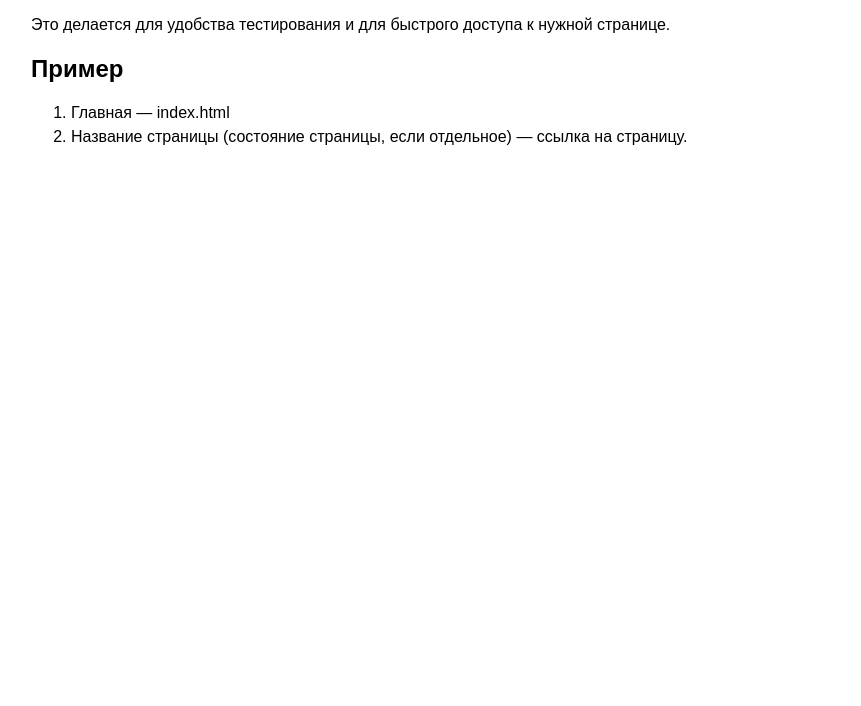
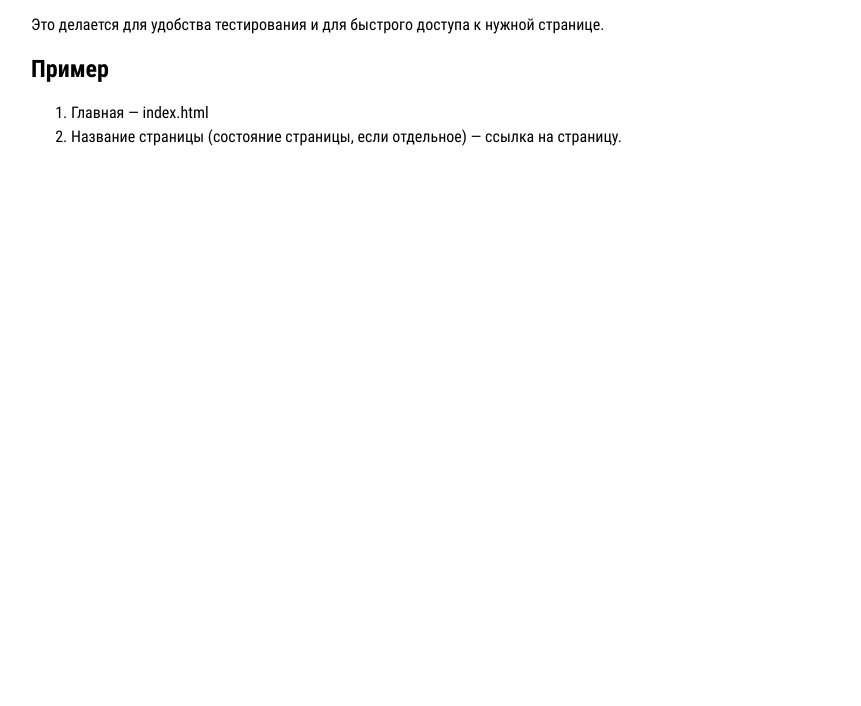
Before and after one commit to restby/projectFitness2.0, a website: page source/sitemap.html in a window 1280 px wide. Shown: the part 94-800 px from the top of the page, without its empty margins (1-862 px from the left). Drawn offline with nearby package versions, Linux system fonts and the light colour scheme; files that its build step writes are made by us from their sources.

Commit message:
Прописывает шрифты

```diff
--- a/source/sass/global/fonts.scss
+++ b/source/sass/global/fonts.scss
@@ -1,8 +1,56 @@
+@font-face {
+  font-style: normal;
+  font-weight: 300;
+  font-family: "RobotoCondensed";
+  font-display: swap;
+  src: url("../../fonts/RobotoCondensed-Light.woff2") format("woff2"),
+    url("../../fonts/RobotoCondensed-Light.woff") format("woff");
+}
 @font-face {
   font-style: normal;
   font-weight: 400;
-  font-family: "";
-
+  font-family: "RobotoCondensed";
   font-display: swap;
-  src: url("../fonts/.woff2") format("woff2");
+  src: url("../../fonts/RobotoCondensed-Regular.woff2") format("woff2"),
+    url("../../fonts/RobotoCondensed-Regular.woff") format("woff");
 }
+@font-face {
+  font-style: normal;
+  font-weight: 500;
+  font-family: "RobotoCondensed";
+  font-display: swap;
+  src: url("../../fonts/RobotoCondensed-Medium.woff2") format("woff2"),
+    url("../../fonts/RobotoCondensed-Medium.woff") format("woff");
+}
+@font-face {
+  font-style: normal;
+  font-weight: 600;
+  font-family: "RobotoCondensed";
+  font-display: swap;
+  src: url("../../fonts/RobotoCondensed-SemiBold.woff2") format("woff2"),
+    url("../../fonts/RobotoCondensed-SemiBold.woff") format("woff");
+}
+@font-face {
+  font-style: normal;
+  font-weight: 700;
+  font-family: "RobotoCondensed";
+  font-display: swap;
+  src: url("../../fonts/RobotoCondensed-Bold.woff2") format("woff2"),
+    url("../../fonts/RobotoCondensed-Bold.woff") format("woff");
+}
+@font-face {
+  font-style: normal;
+  font-weight: 700;
+  font-family: "AlumniSans";
+  font-display: swap;
+  src: url("../../fonts/AlumniSans-Bold.woff2") format("woff2"),
+    url("../../fonts/AlumniSans-Bold.woff") format("woff");
+}
+@font-face {
+  font-style: normal;
+  font-weight: 800;
+  font-family: "AlumniSans";
+  font-display: swap;
+  src: url("../../fonts/AlumniSans-ExtraBold.woff2") format("woff2"),
+    url("../../fonts/AlumniSans-ExtraBold.woff") format("woff");
+}
```
